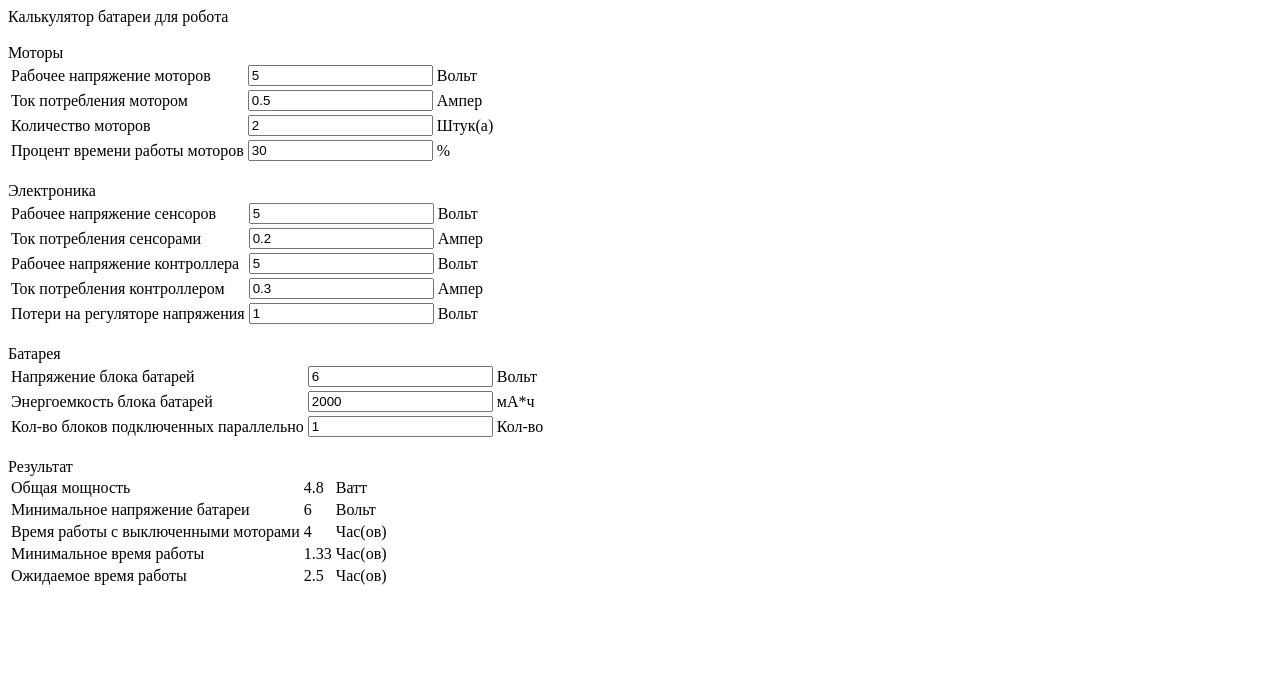
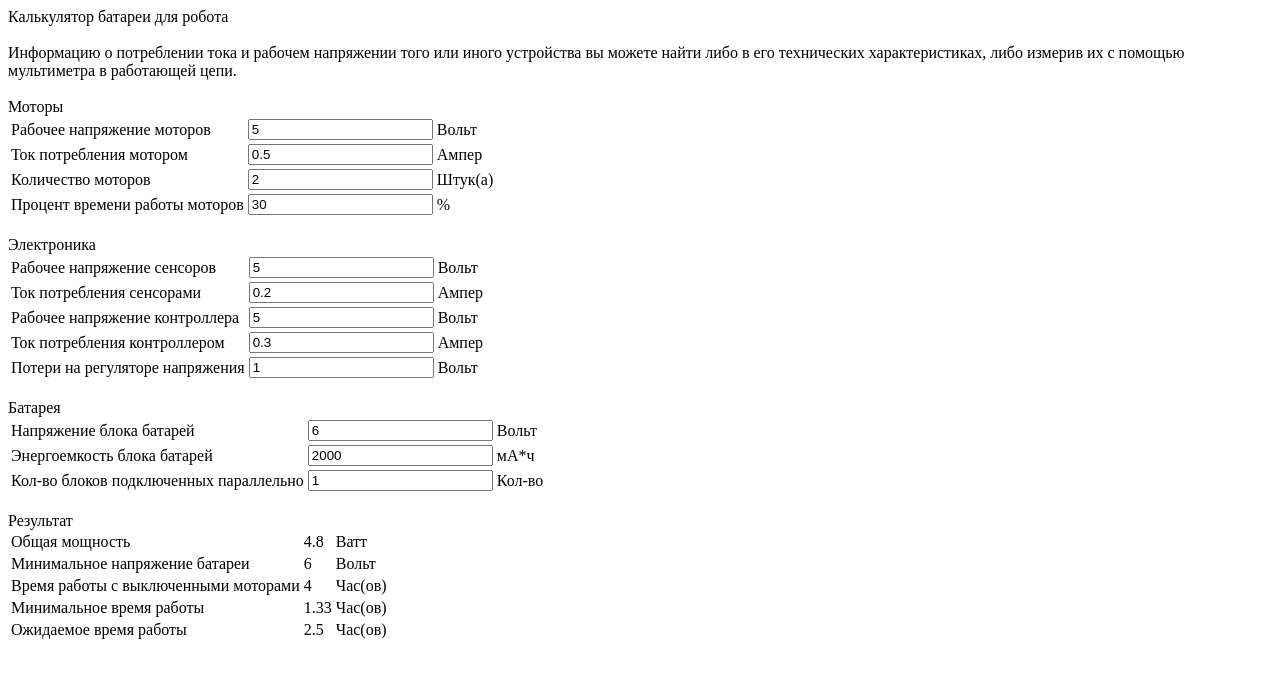
Before and after one commit to kidsfab/Battery-calculator, a plain HTML site: page index.html in a window 1280 px wide. Drawn offline with Linux system fonts and the light colour scheme.

Commit message:
description change in html

```diff
--- a/index.html
+++ b/index.html
@@ -7,6 +7,11 @@
 </head>
 
 <body>
+	<br/>
+	Информацию о потреблении тока и рабочем напряжении того или иного
+	устройства вы можете найти либо в его технических характеристиках,
+	либо измерив их с помощью мультиметра в работающей цепи.
+	<br/>
 	<br/>
 	Моторы
 	<table>
```
